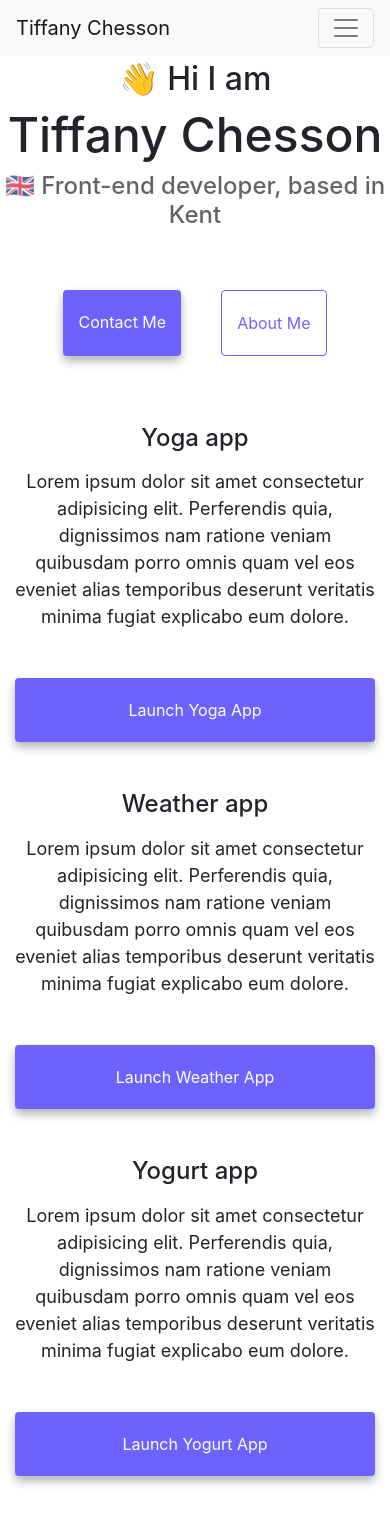
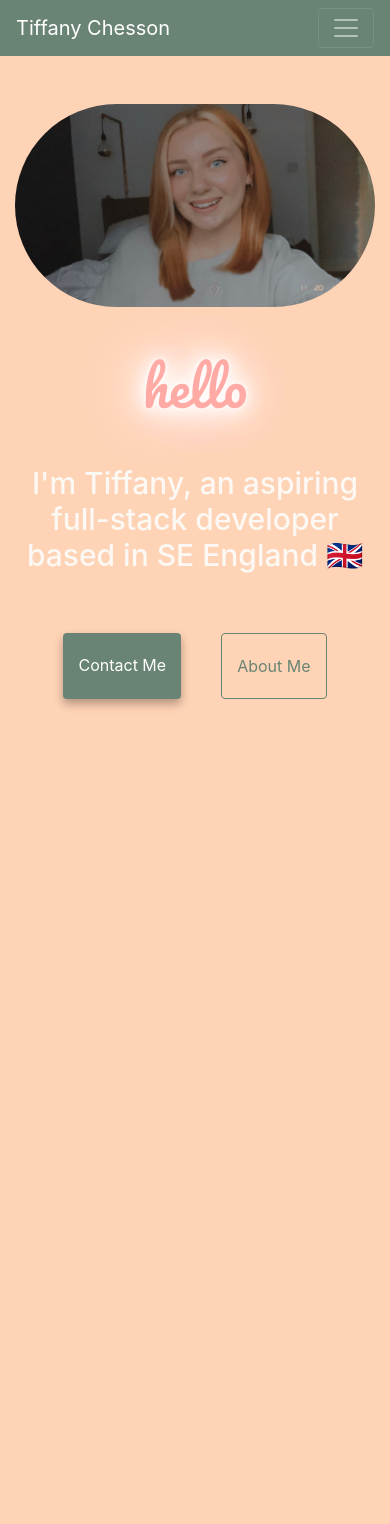
Before and after one commit to tiffanychesson/Tiffany-Chesson-Portfolio, a plain HTML site: page index.html in a window 390 px wide. After the commit the page ends 844 px from the top, so only its background shows below. Drawn offline with nearby package versions, Linux system fonts and the light colour scheme.

Commit message:
updated basic layout

```diff
--- a/CSS/style.css
+++ b/CSS/style.css
@@ -1,28 +1,36 @@
 :root {
-  --primary-color: #6c63ff;
-  --secondary-color: #f5f2fe;
+  --primary-color: #698474;
+  --secondary-color: #eeedbe;
   --box-shadow: 0 5px 10px rgba(0, 0, 0, 0.3);
 }
 
 body {
-  margin: 60px auto !important;
+  margin: 56px auto !important;
+  background-color: #ffd3b6 !important;
 }
 
-h1,
-h2,
-h3 {
-  margin: 0;
+h1 {
+  font-size: 120px !important;
 }
 
-h1,
-.contact-title {
-  font-size: 48px !important;
+h2 {
+  font-size: 90px !important;
 }
 
-h2,
-.about-title {
-  font-size: 96px !important;
-  margin-top: 60px;
+.summary {
+  font-size: 30px !important;
+  color: #fcf8f3;
+}
+
+.welcome {
+  font-family: 'Pacifico', cursive;
+  color: #ffaaa5;
+  display: flex;
+  justify-content: center;
+  align-items: center;
+  text-shadow: 0 0 5px white, 0 0 15px white, 0 0 25px white,
+    0 0 35px white, 0 0 50px #fcf8f3, 0 0 75px #fcf8f3, 0 0 100px #fcf8f3,
+    0 0 150px #fcf8f3;
 }
 
 h3 {
@@ -94,21 +102,25 @@ p {
   text-decoration: underline;
 }
 
-@media (max-width: 600px) {
-  h1,
-.contact-title  {
-    font-size: 32px !important;
+.about-titles {
+  font-size: 30px !important;
+  margin-top: 80px;
+}
+
+@media (max-width: 576px) {
+  h1{
+    font-size: 52px !important;
   }
   h2,
-.about-title {
-    font-size: 48px !important;
+  .about-titles {
+    font-size: 24px !important;
   }
   h4 {
     font-size: 24px !important;
     text-align: center;
   }
-  p{
-      text-align: center;
+  p {
+    text-align: center;
   }
   .not-important {
     display: none;
--- a/index.html
+++ b/index.html
@@ -13,9 +13,12 @@
       integrity="sha384-ggOyR0iXCbMQv3Xipma34MD+dH/1fQ784/j6cY/iJTQUOhcWr7x9JvoRxT2MZw1T"
       crossorigin="anonymous"
     />
-  </head>
+    <link rel="preconnect" href="https://fonts.googleapis.com">
+  <link rel="preconnect" href="https://fonts.gstatic.com" crossorigin>
+  <link href="https://fonts.googleapis.com/css2?family=Pacifico&display=swap" rel="stylesheet">
+</head>
   <body>
-    <nav class="navbar navbar-expand-lg navbar-light bg-light fixed-top">
+    <nav class="navbar navbar-expand-lg navbar-dark fixed-top" style="background-color: #698474;">
       <div class="container width-100">
       <a class="navbar-brand" href="https://www.linkedin.com/in/tiffanychesson/?originalSubdomain=uk" title="Tiffany Chesson - LinkedIn">Tiffany Chesson</a>
       <button
@@ -37,66 +40,33 @@
             >
           </li>
           <li class="nav-item">
-            <a class="nav-link" href="/about.html" title="About Tiffany Chesson">About me</a>
+            <a class="nav-link" href="/about.html" title="About Tiffany Chesson">About</a>
           </li>
           <li class="nav-item">
-            <a class="nav-link" href="/about.html#contact" title="Contact Tiffany Chesson">Contact me</a>
+            <a class="nav-link" href="/work.html" title="Tiffany Chesson's work">Work</a>
+          </li>
+          <li class="nav-item">
+            <a class="nav-link" href="/about.html#contact" title="Contact Tiffany Chesson">Contact</a>
           </li>
         </ul>
       </div>
     </nav>
   </div>
-    <h1 class="text-center">👋 Hi I am</h1>
-    <h2 class="text-center">Tiffany Chesson</h2>
-    <h3 class="text-center">🇬🇧 Front-end developer, based in Kent</h3>
-    <div class="navigation-links mb-5">
+  <div class="container">
+    <div class="row">
+      <div class="col-md-6 mt-5 d-flex align-content-center flex-wrap">
+        <img class="img-fluid rounded-pill" src="/images/photo.jpg" alt="Tiffany Chesson selfie">
+      </div>
+      <div class="col-md-6 mt-5">
+    <h1 class="text-center welcome mb-5">hello</h1>
+    <h2 class="text-center summary">I'm Tiffany, an aspiring full-stack developer based in SE England 🇬🇧</h2>
+    <div class="navigation-links">
       <a href="/about.html#contact" class="primary-link" title="Contact Tiffany Chesson">Contact me</a>
       <a href="/about.html" class="secondary-link" title="About Tiffany Chesson">About me</a>
     </div>
-    <div class="container">
-      <div class="row">
-        <div class="col-sm-6">
-            <img src="/images/yoga.png" class="img-fluid rounded not-important" alt="screenshot of previous project about yoga">
-        </div>
-        <div class="col-sm-6">
-            <h4 class="mb-3">Yoga app</h4>
-            <p>
-                Lorem ipsum dolor sit amet consectetur adipisicing elit. Perferendis quia, dignissimos nam ratione veniam quibusdam porro omnis quam vel eos eveniet alias temporibus deserunt veritatis minima fugiat explicabo eum dolore.
-            </p>
-            <div class="mt-5">
-                <a href="#" class="primary-link more-work-link" title="Previous work - Yoga app">Launch Yoga App</a>
-            </div>
-          </div>
-      </div>
-        <div class="row mt-5">
-            <div class="col-sm-6">
-                <h4 class="mb-3">Weather app</h4>
-                <p>
-                    Lorem ipsum dolor sit amet consectetur adipisicing elit. Perferendis quia, dignissimos nam ratione veniam quibusdam porro omnis quam vel eos eveniet alias temporibus deserunt veritatis minima fugiat explicabo eum dolore.
-                </p>
-                <div class="mt-5">
-                    <a href="#" class="primary-link more-work-link" title="Previous work - Weather app">Launch Weather App</a>
-                </div>
-              </div>
-          <div class="col-sm-6">
-              <img src="/images/weather.png" class="img-fluid rounded not-important" alt="screenshot of previous Weather app project">
-          </div>
-        </div>
-          <div class="row mt-5">
-            <div class="col-sm-6">
-                <img src="/images/yogurt.png" class="img-fluid rounded not-important" alt="screenshot of previous project about yogurt">
-            </div>
-            <div class="col-sm-6">
-                <h4 class="mb-3">Yogurt app</h4>
-                <p>
-                    Lorem ipsum dolor sit amet consectetur adipisicing elit. Perferendis quia, dignissimos nam ratione veniam quibusdam porro omnis quam vel eos eveniet alias temporibus deserunt veritatis minima fugiat explicabo eum dolore.
-                </p>
-                <div class="mt-5">
-                    <a href="#" class="primary-link more-work-link" title="Previous work - Yogurt app">Launch Yogurt App</a>
-                </div>
-              </div>
-          </div>
-        </div>
+    </div>
+    </div>
+    </div>
     <script
       src="https://code.jquery.com/jquery-3.3.1.slim.min.js"
       integrity="sha384-q8i/X+965DzO0rT7abK41JStQIAqVgRVzpbzo5smXKp4YfRvH+8abtTE1Pi6jizo"
```
Also changed, not shown: about.html (deleted, +0 -93 lines), Images/photo.jpg (added), work.html (added), 2 other files.
